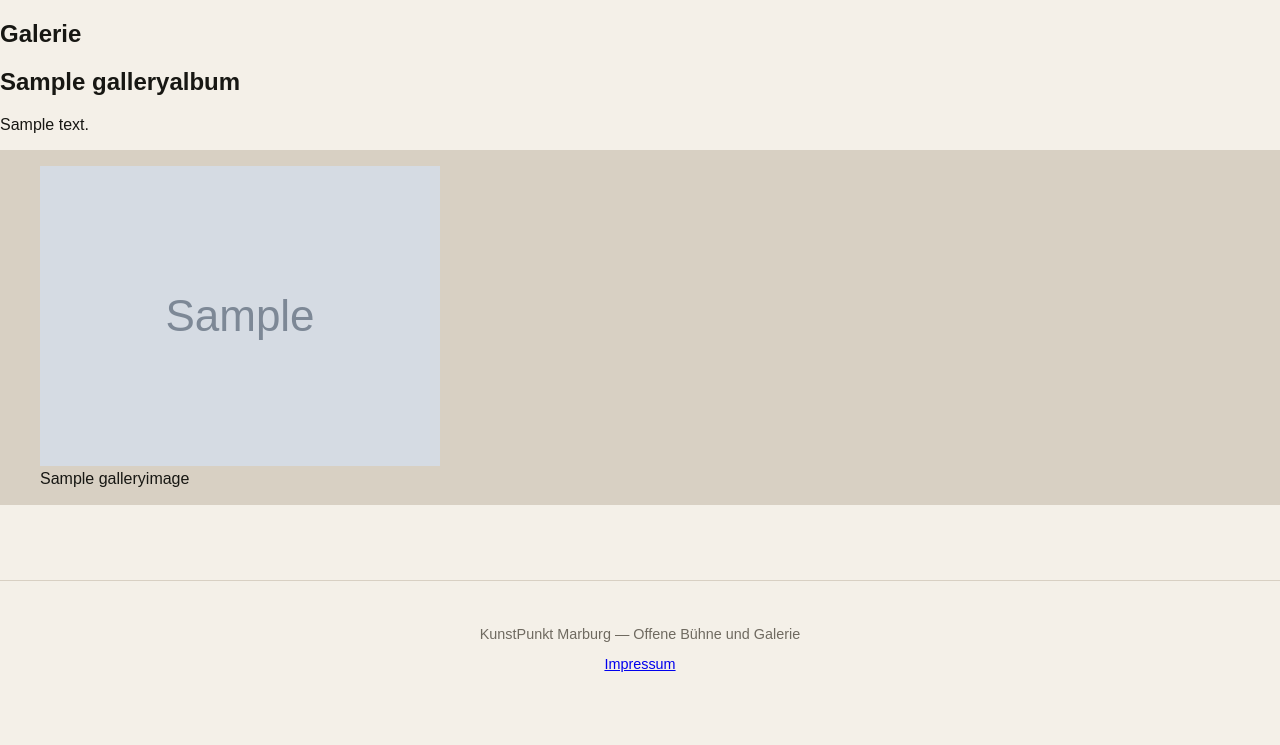
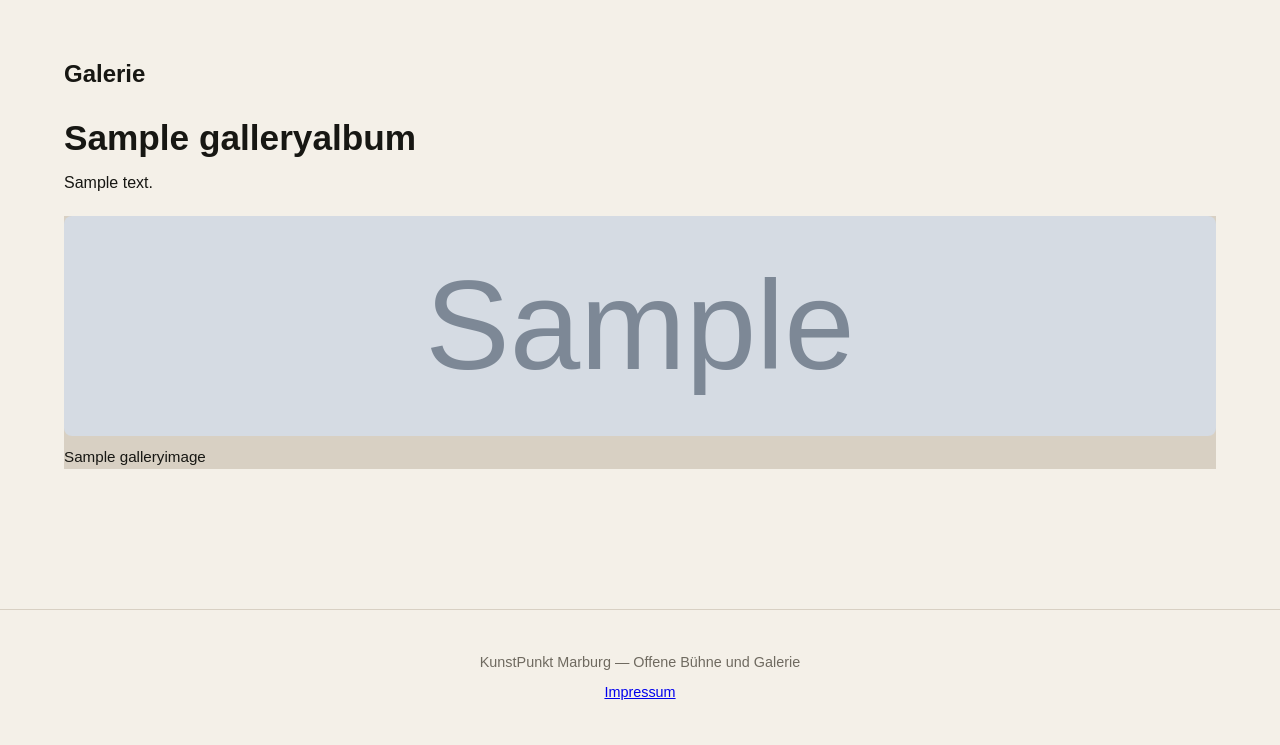
Before and after one commit to Barderino42/KunstPunkt-Website, a Django app: page /galerie/ in a window 1280 px wide. Shown: the part 151-896 px from the top of the page. Before the commit the page ends 823 px from the top, so only its background shows below. Run offline with Django 5.2, Linux system fonts and the light colour scheme; tables that the repository leaves empty hold one stand-in row (values such as "Sample post"); grey boxes marked "Sample" are stand-in pictures.

Commit message:
Improve gallery grid layout

```diff
--- a/static/css/style.css
+++ b/static/css/style.css
@@ -613,3 +613,55 @@ body {
     object-fit: cover;
     margin-bottom: 24px;
 }
+/* --- Galerie --- */
+
+.page-section {
+    max-width: 1200px;
+    margin: 0 auto;
+    padding: 40px 24px 80px 24px;
+}
+
+.page-section h1 {
+    margin-bottom: 30px;
+}
+
+.gallery-album {
+    margin-bottom: 60px;
+}
+
+.gallery-album h2 {
+    margin-bottom: 12px;
+    font-size: 2.2rem;
+}
+
+.gallery-album p {
+    margin-bottom: 24px;
+    max-width: 800px;
+}
+
+.gallery-grid {
+    display: grid;
+    grid-template-columns: repeat(auto-fit, minmax(220px, 1fr));
+    gap: 24px;
+    align-items: start;
+}
+
+.gallery-item {
+    margin: 0;
+    background: transparent;
+}
+
+.gallery-item img,
+.gallery-item video {
+    width: 100%;
+    height: 220px;
+    object-fit: cover;
+    display: block;
+    border-radius: 8px;
+}
+
+.gallery-item figcaption {
+    margin-top: 10px;
+    font-size: 0.95rem;
+    line-height: 1.4;
+}
```
